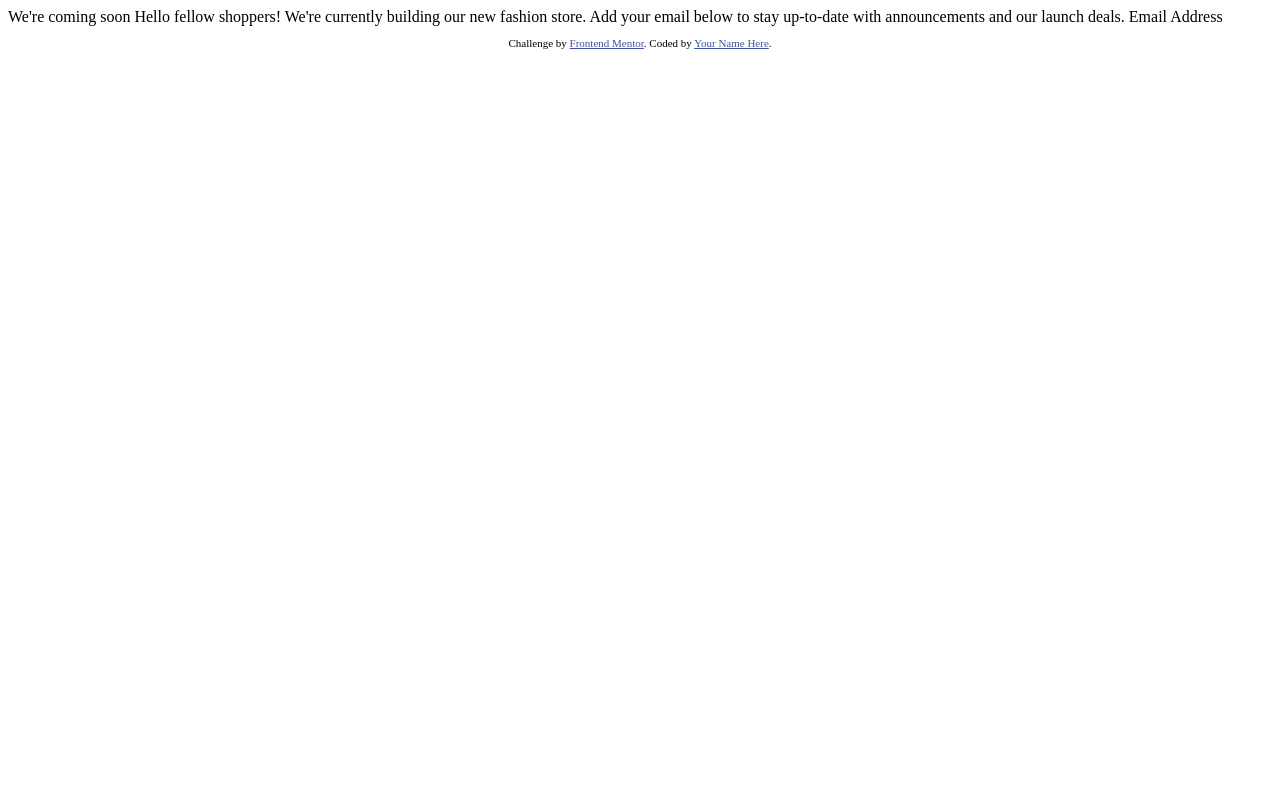
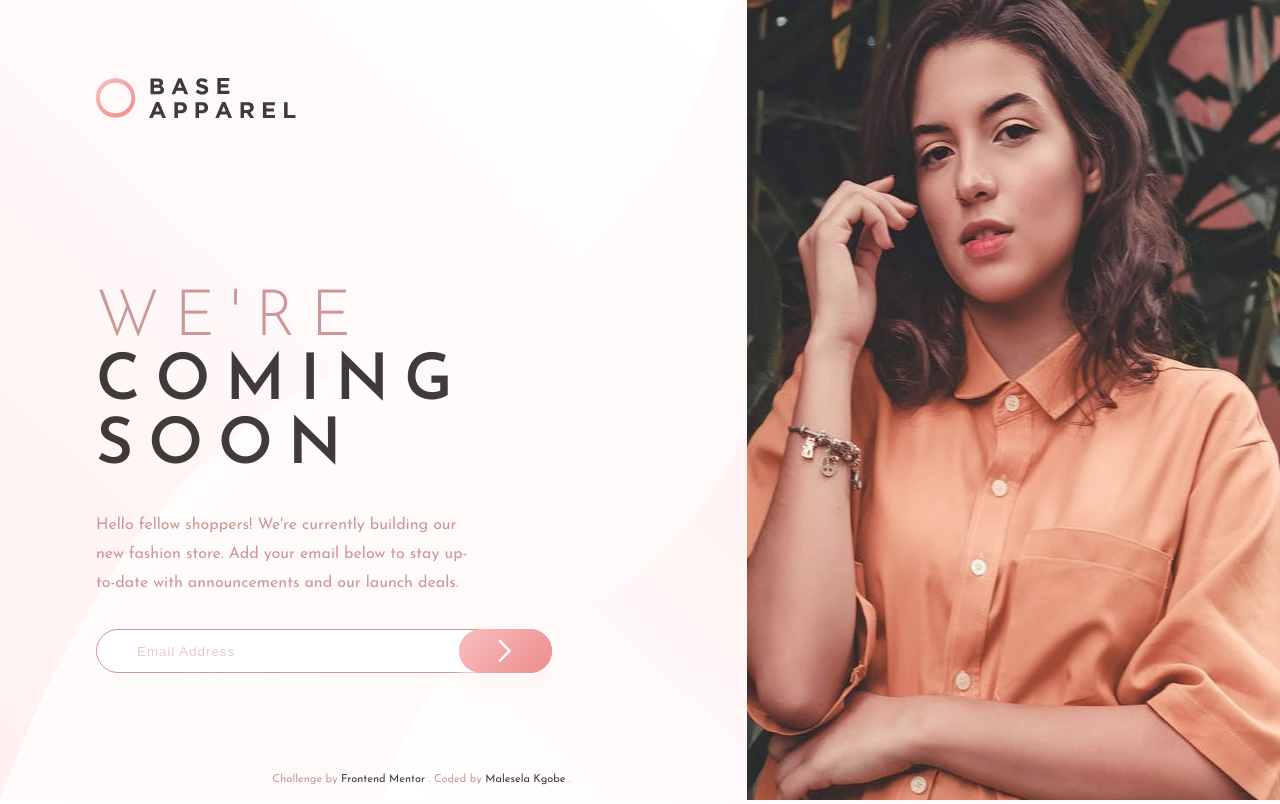
Before and after one commit to M-Kgobe/base-apparel-coming-soon-master, a plain HTML site: page index.html in a window 1280 px wide. Drawn offline with Linux system fonts and the light colour scheme.

Commit message:
initial commit

```diff
--- /dev/null
+++ b/CSS/styles-main.css
@@ -0,0 +1,130 @@
+*{
+    box-sizing: border-box;
+    padding: 0;
+    margin: 0;
+}
+body{
+    width:100%;
+    height: 100vh;
+    Font-size: 16px;
+    font-family: 'Josefin Sans', sans-serif;
+    background: linear-gradient(135deg,hsl(0, 0%, 100%),hsl(0, 100%, 98%));
+}
+main{
+    display: grid;
+    grid-template-columns: 55% 45%;
+    grid-template-rows: 25% 70% 5%;
+    padding-left: 6em;
+    width: 100%;
+    height: 100%;
+    align-items: center;
+    background-image: url('../images/bg-pattern-desktop.svg');
+    background-repeat: no-repeat;
+    background-size: 60% 100%;
+}
+/* LOGO */
+.logo{
+    width: 100%;
+}
+    .logo img{
+        max-width: 200px;
+        max-height: 50px;
+        width: 100%;
+        height: 100%;
+    }
+/* End of the logo */
+
+/* Header */
+.header{
+    display: flex;
+    flex-direction: column;
+    justify-content: center;
+    height: 100%;
+    gap: 2em;
+}
+    h1{
+        font-size: 4em;
+        letter-spacing: 15px;
+        font-weight: 600;
+        text-transform: uppercase;
+        max-width: 60%;
+        color: hsl(0, 6%, 24%);
+    }
+        span{
+            font-weight: 300;
+            color: hsl(0, 36%, 70%);
+        }
+    p{
+        max-width: 60%;
+        line-height: 1.8em;
+        color: hsl(0, 36%, 70%);
+    }
+    form{
+        max-width: 70%;
+        max-height: 50px;
+        position: relative;
+    }
+        input{
+            padding: 1em 3em;
+            width: 100%;
+            border-radius: 2em;
+            border: 1px solid hsl(0, 36%, 70%);
+            outline: none;
+            color: hsl(0, 6%, 24%);
+            font-weight: 600;
+        }
+            ::placeholder{
+                color: hsl(0, 36%, 70%);
+                opacity: 0.5;
+                font-weight: 400;
+                letter-spacing: 1px;
+            }
+            input:focus{
+                background: linear-gradient(135deg,hsl(0, 0%, 100%),hsl(0, 100%, 98%));
+            }
+        button{
+            position: absolute;
+            right: 0;
+            height: 100%;
+            width: 7em;
+            padding: 10px;
+            border-radius: 2em;
+            border: none;
+            background: linear-gradient(135deg,hsl(0, 80%, 86%),hsl(0, 74%, 74%));
+            box-shadow: 0 20px 10px hsla(0, 100%, 98%, 0.61);
+        }
+            button img{
+                height: 100%;
+            }
+            button:hover{
+                cursor: pointer;
+                background: linear-gradient(135deg,hsl(0, 0%, 100%),hsl(0, 80%, 86%));
+            }
+/* End of the Header */
+
+.image{
+    width: 100%;
+    height: 100%;
+    grid-column: 2/3;
+    grid-row: 1/4;
+}
+.image img{
+    width: 100%;
+    height: 100%;
+}
+    .image .mobile{
+        display: none;
+    }
+footer{
+    width: 100%;
+    display: flex;
+    justify-content: center;
+}
+.attribution {
+    font-size: 11px;
+    text-align: center;
+}
+.attribution a {
+    text-decoration: none;
+    color: hsl(0, 6%, 24%);
+}
--- /dev/null
+++ b/CSS/styles-mediaquery.css
@@ -0,0 +1,19 @@
+@media screen and (max-width:900px) {
+    body{
+        height: 100%;
+        width: 100%;
+    }
+    main{
+        flex-direction: column-reverse;
+        position: relative;
+    }
+    .desktop{
+        display: none;
+    }
+    .image{
+        width: 100%;
+    }
+    .image .mobile{
+        display: flex;
+    }
+}
--- /dev/null
+++ b/JS/script.js
@@ -0,0 +1,18 @@
+const submitBtn = document.getElementById("submit-btn");
+
+const validate = (e) => {
+  e.preventDefault();
+  const email = document.getElementById("email");
+  const emailIsValid = email1=>{
+      return /^[^\s@]+@[^\s@]+\.[^s@]+$/.test(email);
+  }
+
+  if (email.value === "") {
+    alert("Please provide a valid email");
+    email.focus();
+    return false;
+  }
+  return true;
+};
+
+submitBtn.addEventListener('click', validate);
--- a/index.html
+++ b/index.html
@@ -1,33 +1,63 @@
 <!DOCTYPE html>
 <html lang="en">
   <head>
-  <meta charset="UTF-8">
-  <meta name="viewport" content="width=device-width, initial-scale=1.0"> <!-- displays site properly based on user's device -->
+    <meta charset="UTF-8" />
+    <meta name="viewport" content="width=device-width, initial-scale=1.0" />
+    <!-- displays site properly based on user's device -->
 
-  <link rel="icon" type="image/png" sizes="32x32" href="./images/favicon-32x32.png">
+    <!-- Fonts -->
+    <link rel="preconnect" href="https://fonts.googleapis.com">
+    <link rel="preconnect" href="https://fonts.gstatic.com" crossorigin>
+    <link href="https://fonts.googleapis.com/css2?family=Josefin+Sans:wght@300;400;600&display=swap" rel="stylesheet">
 
+    <!-- StyleSheets and javaScript-->
+    <link rel="stylesheet" href="CSS/styles-main.css" />
+    <link rel="stylesheet" href="CSS/styles-mediaquery.css" />
+    <script src="js/script.js" type="text/javascript" defer></script>
+
+    <!-- Title -->
+    <link rel="icon" type="image/png" sizes="32x32" href="./images/favicon-32x32.png"/>
     <title>Frontend Mentor | Base Apparel coming soon page</title>
-
-  <!-- Feel free to remove these styles or customise in your own stylesheet 👍 -->
-  <style>
-    .attribution { font-size: 11px; text-align: center; }
-    .attribution a { color: hsl(228, 45%, 44%); }
-  </style>
   </head>
   <body>
+    <main>
 
-  We're coming soon
-
-  Hello fellow shoppers! We're currently building our new fashion store.
-  Add your email below to stay up-to-date with announcements and our launch deals.
-
-  Email Address
-
+        <div class="logo">
+          <img src="images/logo.svg" alt="logo-icon">
+        </div>
+        <div class="header">
+          <h1>
+            <span>We're</span>
+            coming
+            soon
+          </h1>
+          <p>
+            Hello fellow shoppers! We're currently building our new fashion
+            store. Add your email below to stay up-to-date with announcements
+            and our launch deals.
+          </p>
+          <form>
+            <input type="email" id="email" placeholder="Email Address" required/>
+            <button type="submit" id="submit-btn">
+              <img src="images/icon-arrow.svg" alt="" />
+            </button>
+          </form>
+        </div>
+        <div class="image">
+          <img class="desktop" src="images/hero-desktop.jpg" alt="" />
+          <img src="images/hero-mobile.jpg" alt="" class="mobile">
+        </div>
         <footer>
           <p class="attribution">
-      Challenge by <a href="https://www.frontendmentor.io?ref=challenge" target="_blank">Frontend Mentor</a>.
-      Coded by <a href="#">Your Name Here</a>.
+            Challenge by
+            <a href="https://www.frontendmentor.io?ref=challenge" target="_blank">
+              Frontend Mentor
+            </a>. Coded by
+              <a href="#">
+                Malesela Kgobe
+              </a>.
           </p>
         </footer>
+    </main>
   </body>
 </html>
```
Also changed, not shown: design-guide/design/active-states.jpg (renamed from design/active-states.jpg), design-guide/design/desktop-design.jpg (renamed from design/desktop-design.jpg), design-guide/design/desktop-preview.jpg (renamed from design/desktop-preview.jpg), design-guide/design/mobile-design.jpg (renamed from design/mobile-design.jpg), 2 other files. Lines whose indentation alone changed are shown as unchanged.
